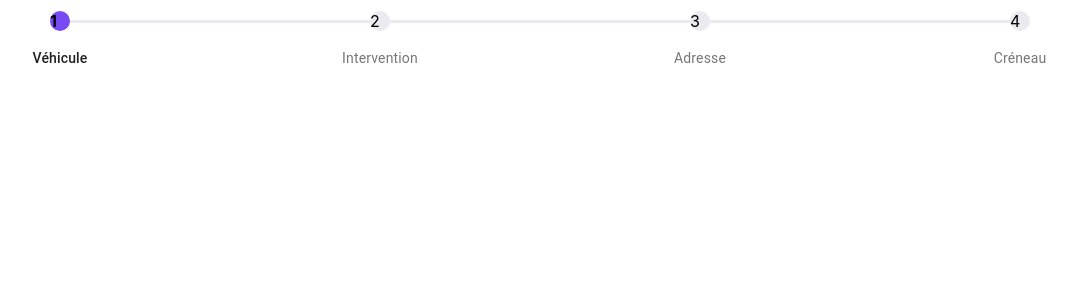
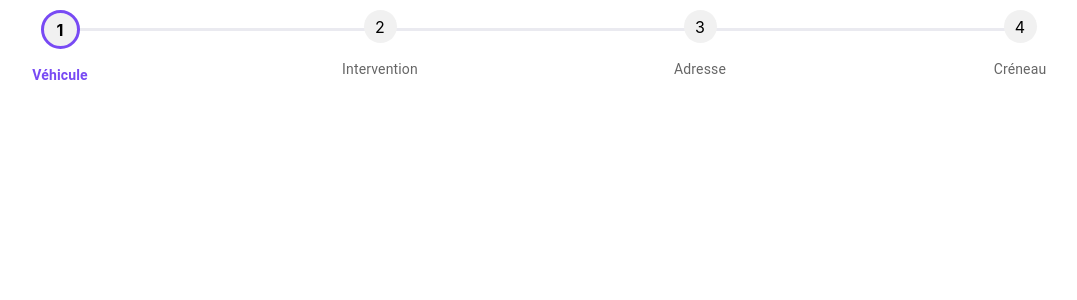
Before and after one commit to vedz/pare-brise, a React (Create React App) app: page / in a window 1280 px wide. Shown: the top 300 px of the page, without its empty margins (100-1177 px from the left). Built offline with nearby package versions, Linux system fonts and the light colour scheme.

Commit message:
Starting customization Stepper

```diff
--- a/src/components/Stepper/Stepper.js
+++ b/src/components/Stepper/Stepper.js
@@ -12,7 +12,7 @@ import './Stepper.css';
 //Style pour le stepper
 const QontoConnector = withStyles({
     alternativeLabel: {
-        top: 10,
+        top: 17.5,
         left: 'calc(-50%)',
         right: 'calc(50%)',
     },
@@ -38,21 +38,29 @@ const useCustomStepIconStyles = makeStyles({
     root: {
         color: '#eaeaf0',
         display: 'flex',
-        height: 22,
+        height: 33,
         zIndex: 1,
         alignItems: 'center',
+        borderRadius: '50%',
+        backgroundColor: '#F1F1F1',
     },
     active: {
         color: '#784af4',
         fontWeight: 'bold',
+        border: '3px solid #784af4',
     },
 
     circle: {
-        width: 20,
-        height: 20,
+        width: 33,
+        height: 33,
         borderRadius: '50%',
         zIndex: 2,
-        backgroundColor: 'currentColor',
+
+        display: 'flex',
+        justifyContent: 'center',
+        flexDirection: 'column',
+
+        alignItems: 'center'
     },
     completed: {
         color: '#784af4',
@@ -77,18 +85,33 @@ function CustomStepIcon(props) {
             {completed ? (
                 <Check className={classes.completed} />
             ) : (
-                <div className={classes.circle}>
-                    <span className="wtf">{icon}</span>
-                </div>
-            )}
+                    <div className={classes.circle}>
+                        <span className="wtf">{icon}</span>
+                    </div>
+                )}
         </div>
     );
 }
 
-const matStyles = makeStyles((theme) => ({
+const classesStepper = makeStyles((theme) => ({
     root: {
         padding: '10px 0',
     },
+}));
+
+const classesLabel = makeStyles((theme) => ({
+    root: {
+        '& $active': {
+            color: '#784af4',
+            fontWeight: 'bold'
+        },
+    },
+    active: {
+        color: 'red'
+    },
+    label: {
+        color: "#666666",
+    }
 }));
 
 function getSteps() {
@@ -96,20 +119,21 @@ function getSteps() {
 }
 
 const stepper = () => {
-    const classes = matStyles();
+    const classesS = classesStepper();
+    const classesL = classesLabel();
     const steps = getSteps();
     console.log('[ReservationStepper Component]');
 
     return (
         <div>
             <Stepper
-                classes={classes}
+                classes={classesS}
                 alternativeLabel
                 connector={<QontoConnector />}
             >
                 {steps.map((label) => (
                     <Step key={label}>
-                        <StepLabel StepIconComponent={CustomStepIcon}>
+                        <StepLabel classes={classesL} StepIconComponent={CustomStepIcon}>
                             {label}
                         </StepLabel>
                     </Step>
```
